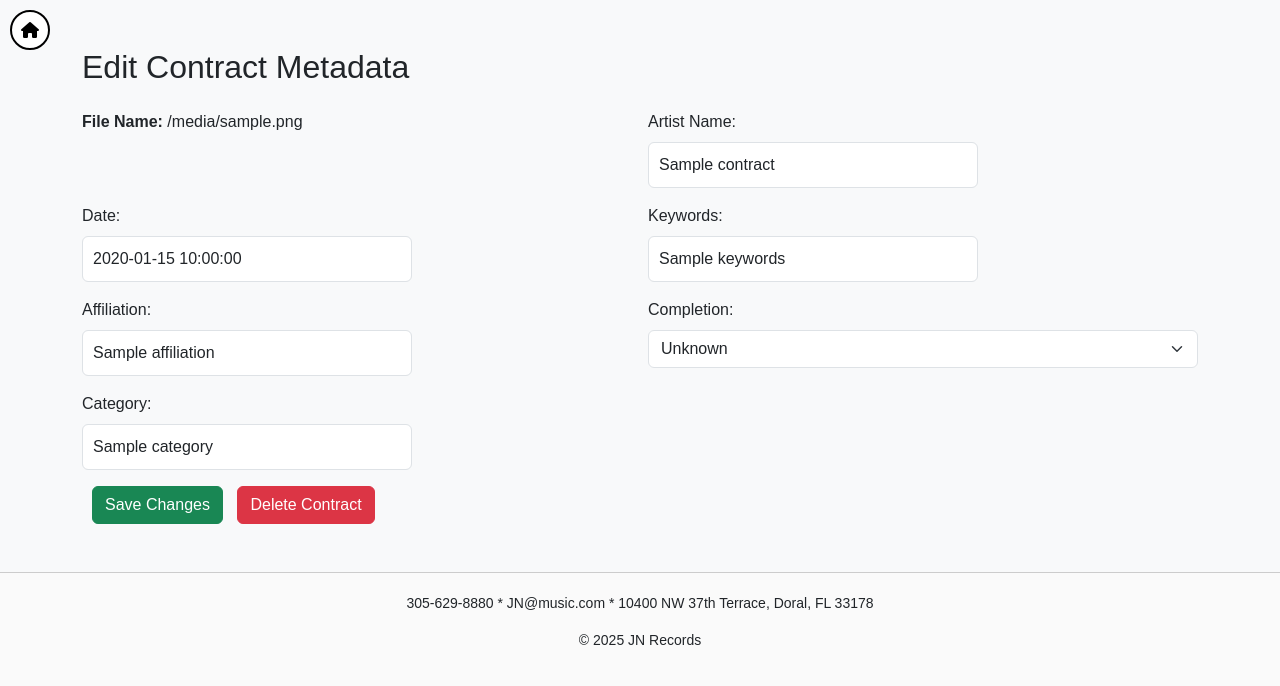
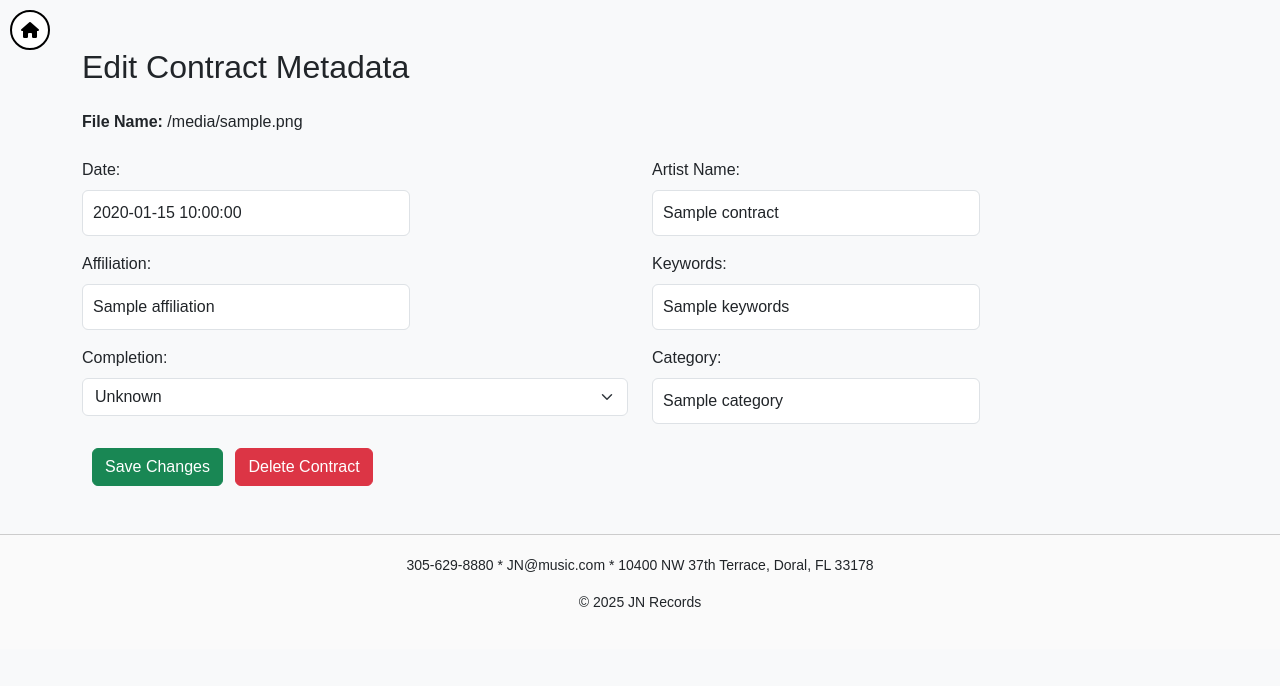
Before and after one commit to victoria4055/JNOrganizer, a Flask app: template pdf_search_app/templates/edit_contracts.html in a window 1280 px wide. Shown: the top 686 px of the page. Run offline with Flask 3, Linux system fonts and the light colour scheme; the template is opened without the code that fills it: most values are stand-ins (such as "Sample title", 1, 10 or a date in 2020).

Commit message:
Fixing formatting on edit page

```diff
--- a/pdf_search_app/templates/edit_contracts.html
+++ b/pdf_search_app/templates/edit_contracts.html
@@ -23,31 +23,36 @@
 
   <h2 class="mb-4">Edit Contract Metadata</h2>
 
-  <form method="POST" class="row g-3">
+  <form method="POST">
+    <div class="row mb-3">
       <div class="col-md-6">
         <label class="form-label"><strong>File Name:</strong> {{ contract.filename }}</label>
       </div>
+    </div>
 
+    <div class="row mb-3">
+      <div class="col-md-6">
+        <label class="form-label">Date:</label>
+        <input type="text" name="date" class="form-control" value="{{ contract.date }}">
+      </div>
       <div class="col-md-6">
         <label class="form-label">Artist Name:</label>
         <input type="text" name="artist_name" class="form-control" value="{{ contract.artist_name }}">
       </div>
-
-    <div class="col-md-6">
-      <label class="form-label">Date:</label>
-      <input type="text" name="date" class="form-control" value="{{ contract.date }}">
     </div>
 
+    <div class="row mb-3">
+      <div class="col-md-6">
+        <label class="form-label">Affiliation:</label>
+        <input type="text" name="affiliation" class="form-control" value="{{ contract.affiliation }}">
+      </div>
       <div class="col-md-6">
         <label class="form-label">Keywords:</label>
         <input type="text" name="keywords" class="form-control" value="{{ contract.keywords }}">
       </div>
-
-    <div class="col-md-6">
-        <label class="form-label">Affiliation:</label>
-      <input type="text" name="affiliation" class="form-control" value="{{ contract.affiliation }}">
     </div>
 
+    <div class="row mb-3">
       <div class="col-md-6">
         <label class="form-label">Completion:</label>
         <select name="completion" class="form-select">
@@ -57,19 +62,19 @@
           <option value="Unknown" {% if contract.status == 'Unknown' %}selected{% endif %}>Unknown</option>
         </select>
       </div>
-
       <div class="col-md-6">
         <label class="form-label">Category:</label>
         <input type="text" name="category" class="form-control" value="{{ contract.category }}">
       </div>
+    </div>
 
-    <div class="col-12 mt-3">
+    <div class="row mt-4">
+      <div class="col-md-12">
         <button type="submit" class="btn btn-success">Save Changes</button>
-
-      <button type="button" class="btn btn-danger" data-bs-toggle="modal" data-bs-target="#deleteModal">
+        <button type="button" class="btn btn-danger ms-2" data-bs-toggle="modal" data-bs-target="#deleteModal">
           Delete Contract
         </button>
-
+      </div>
     </div>
   </form>
 
```
Lines whose indentation alone changed are shown as unchanged.
